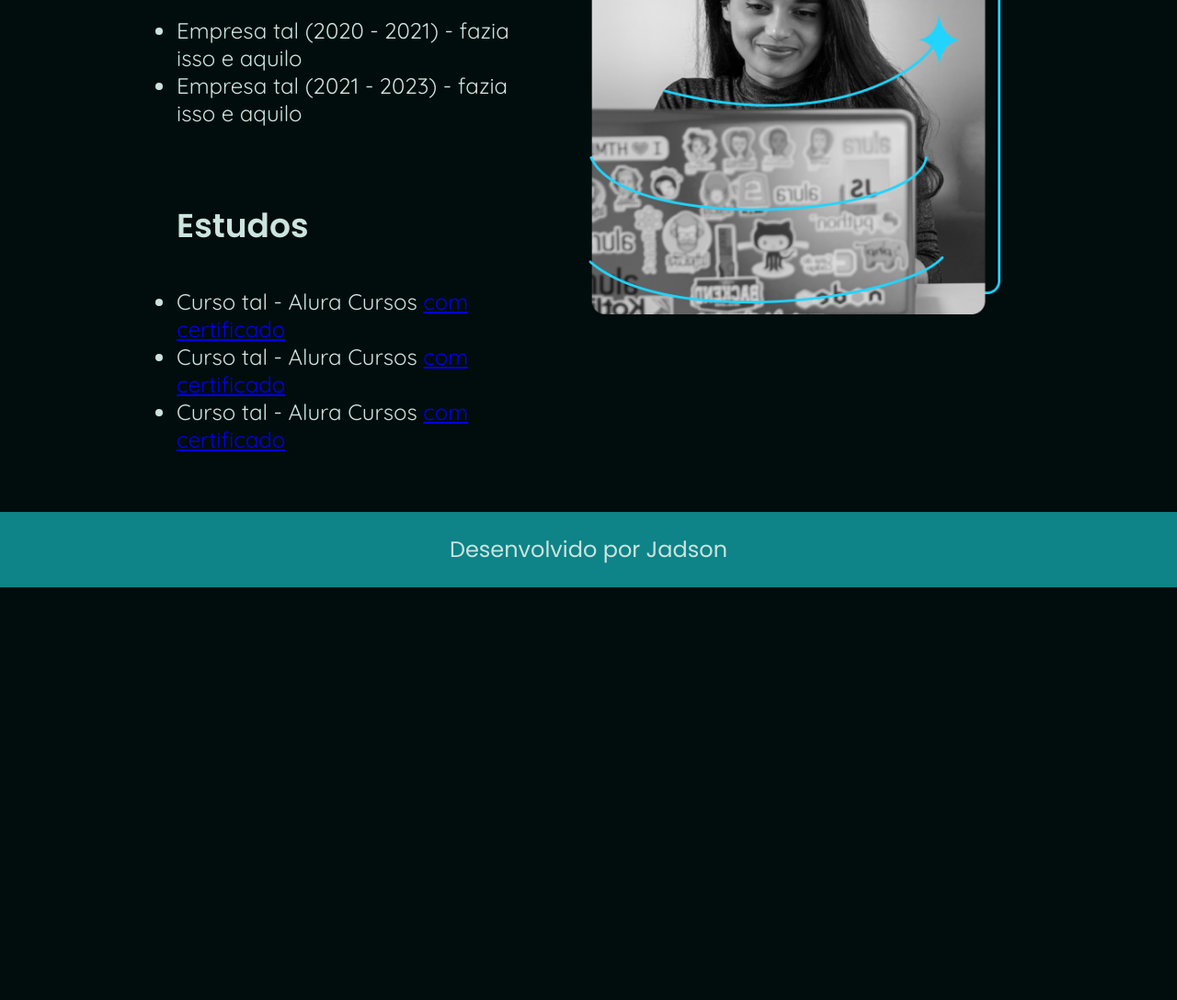
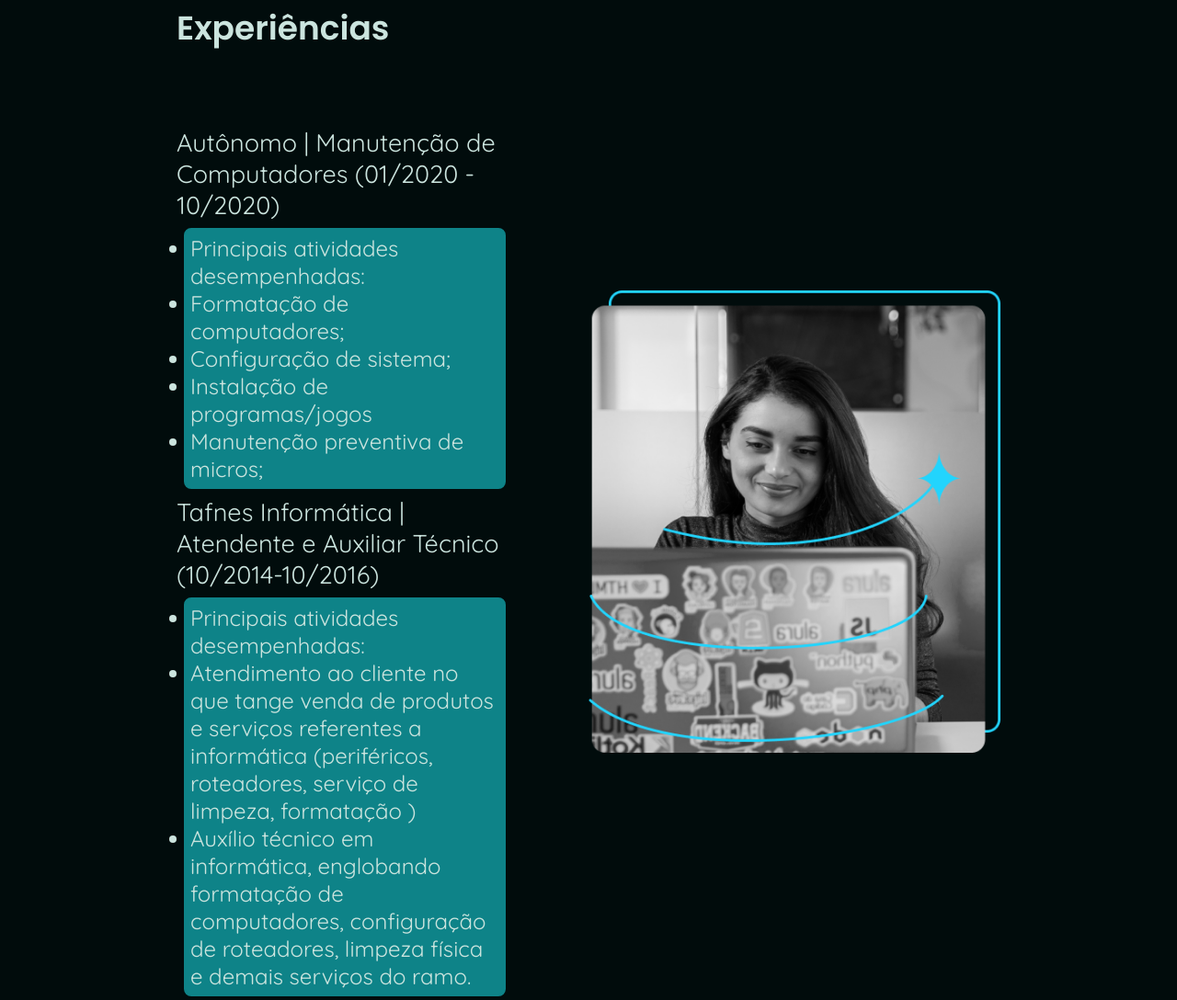
Before and after one commit to Ashen0n3/Portfolio, a plain HTML site: page carrer.html in a window 1280 px wide. Shown: the part 437-1525 px from the top of the page at 92% size. Before the commit the page ends 1076 px from the top, so only its background shows below. Drawn offline with Linux system fonts and the light colour scheme.

Commit message:
atualização de informações na pagina curriculo

```diff
--- a/carrer.html
+++ b/carrer.html
@@ -1,5 +1,6 @@
 <!DOCTYPE html>
 <html lang="pt-br">
+
 <head>
     <meta charset="UTF-8">
     <meta http-equiv="X-UA-Compatible" content="IE=edge">
@@ -7,6 +8,7 @@
     <title>Currículo</title>
     <link rel="stylesheet" href="./styles/styles.css">
 </head>
+
 <body>
     <header class="cabecalho">
         <nav class="cabecalho__menu">
@@ -20,22 +22,41 @@
         <section class="apresentacao__conteudo">
             <h1 class="apresentacao__conteudo__titulo">Currículo</h1>
             <p class="apresentacao__conteudo__texto">
-                Apresentação e informações principais
+                Olá, me chamo Jadson e este é o meu currículo
+                Estou me profisionalizando na área de Front-end e atualmente
+                atuo como operador de telemarketing.
+
             </p>
             <h2 class="apresentacao__conteudo__titulo">Experiências</h2>
             <p class="apresentacao__conteudo__texto">
             <ul class="apresentacao__conteudo__texto">
-                <li> Empresa tal (2020 - 2021) - fazia isso e aquilo </li>
-                <li> Empresa tal (2021 - 2023) - fazia isso e aquilo </li>
+                <li class="apresentacao__conteudo__texto__titulo__experiencias"> Autônomo | Manutenção de Computadores
+                    (01/2020 - 10/2020) </li>
+                <section class="apresentacao__conteudo__texto__titulo__experiencias__descricao">
+                    <li> Principais atividades desempenhadas: </li>
+                    <li>Formatação de computadores;</li>
+                    <li>Configuração de sistema;</li>
+                    <li>Instalação de programas/jogos</li>
+                    <li>Manutenção preventiva de micros;</li>
+                </section>
+                <li class="apresentacao__conteudo__texto__titulo__experiencias"> Tafnes Informática | Atendente e Auxiliar
+                    Técnico (10/2014-10/2016) </li>
+                <section class="apresentacao__conteudo__texto__titulo__experiencias__descricao">
+                    <li> Principais atividades desempenhadas: </li>
+                    <li> Atendimento ao cliente no que tange venda de produtos e serviços referentes a informática
+                        (periféricos, roteadores, serviço de limpeza, formatação ) </li>
+                    <li> Auxílio técnico em informática, englobando formatação de computadores, configuração de
+                        roteadores, limpeza física e demais serviços do ramo.</li>
+                </section>
             </ul>
             </p>
             <h2 class="apresentacao__conteudo__titulo">Estudos</h2>
             <div class="apresentacao__conteudo__texto">
-            <ul class="apresentacao__conteudo__texto">
-                <li>Curso tal - Alura Cursos <a href="linkdocertificado">com certificado</a> </li>
-                <li>Curso tal - Alura Cursos <a href="linkdocertificado">com certificado</a></li>
-                <li>Curso tal - Alura Cursos <a href="linkdocertificado">com certificado</a></li>
-            </ul>
+                <ul class="apresentacao__conteudo__texto">
+                    <li>Curso tal - Alura Cursos <a href="linkdocertificado">com certificado</a> </li>
+                    <li>Curso tal - Alura Cursos <a href="linkdocertificado">com certificado</a></li>
+                    <li>Curso tal - Alura Cursos <a href="linkdocertificado">com certificado</a></li>
+                </ul>
             </div>
         </section>
         <img class="apresentacao__foto" src="assets/ImagemMulher.png" alt="Foto de uma mulher programando">
@@ -45,4 +66,5 @@
         <p>Desenvolvido por Jadson</p>
     </footer>
 </body>
+
 </html>
--- a/styles/styles.css
+++ b/styles/styles.css
@@ -67,8 +67,19 @@ body {
 
     font-family: var(--fonte-secundaria);
     font-size: 1.5rem;
+    gap: 5px;
 }
-
+.apresentacao__conteudo__texto__titulo__experiencias{
+    font-size: 1.69rem;
+    list-style-type: none;
+}
+.apresentacao__conteudo__texto__titulo__experiencias__descricao{
+    border: 2px solid var(--cor-terciaria);
+    background-color: var(--cor-terciaria);
+    border-radius: 8px;
+    padding: 5px;
+    margin: 8px;
+}
 .apresentacao__links {
     display: flex;
     justify-content: space-between;
```
